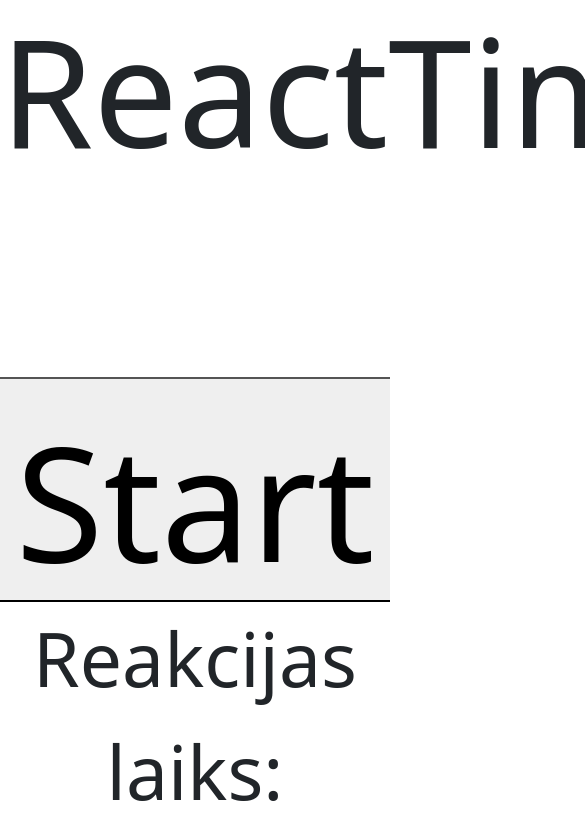
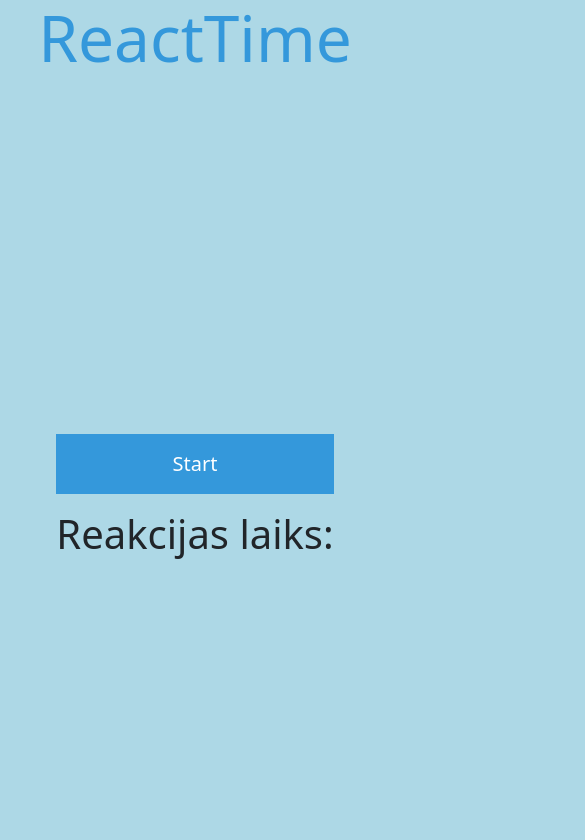
Before and after one commit to ZBN112/projekta-darbs, a plain HTML site: page index.html in a window 390 px wide. Shown: the top 840 px of the page, 585 px wide, since content can reach past the window. Drawn offline with nearby package versions, Linux system fonts and the light colour scheme.

Commit message:
Update style.css

```diff
--- a/style.css
+++ b/style.css
@@ -1,16 +1,68 @@
-#ReactionButton {
-    width: 500px;
-    height: 225px;
-    font-size: 160px;
+body {
+    background-color: #add8e6 !important
+    ;
+
   }
 .custom-heading {
-    font-size: 150px;
-    }
-p{
-    font-size: 75px;
+    font-size: 400%;
+  color: #3498db;
 }
-.container {
-    width: 400px;
-    height: 300px;
-    overflow: hidden;
+
+button {
+  padding: 10px 20px;
+  font-size: 16px;
+  border: none;
+  border-radius: 5px;
+  cursor: pointer;
+  margin: 5px;
 }
+
+#ReactionButton {
+  background-color: #3498db;
+  color: #fff;
+  font-size: 20px;
+  padding: 15px 30px;
+}
+
+#refreshButton {
+  background-color: #e74c3c;
+  color: #fff;
+}
+
+#reactionTime {
+  font-size: 40px;
+  margin-top: 10px;
+}
+
+
+/* Increase font size for mobile */
+@media (max-width: 767px) {
+  #ReactionButton {
+    background-color: #3498db;
+    margin-bottom: 10px;
+  }
+
+  #refreshButton {
+    background-color: #e74c3c;
+  }
+
+  #ReactionButton,
+  #refreshButton {
+    display: block;
+    width: 100%;
+  }
+}
+
+/* Increase font size for PCs */
+@media (min-width: 768px) {
+  #ReactionButton {
+    padding: 200px  400px;
+    font-size: 24px;
+  }
+
+  #refreshButton {
+    padding: 100px 300px;
+    font-size: 24px;
+    margin-left: 10px;
+  }
+}
```
